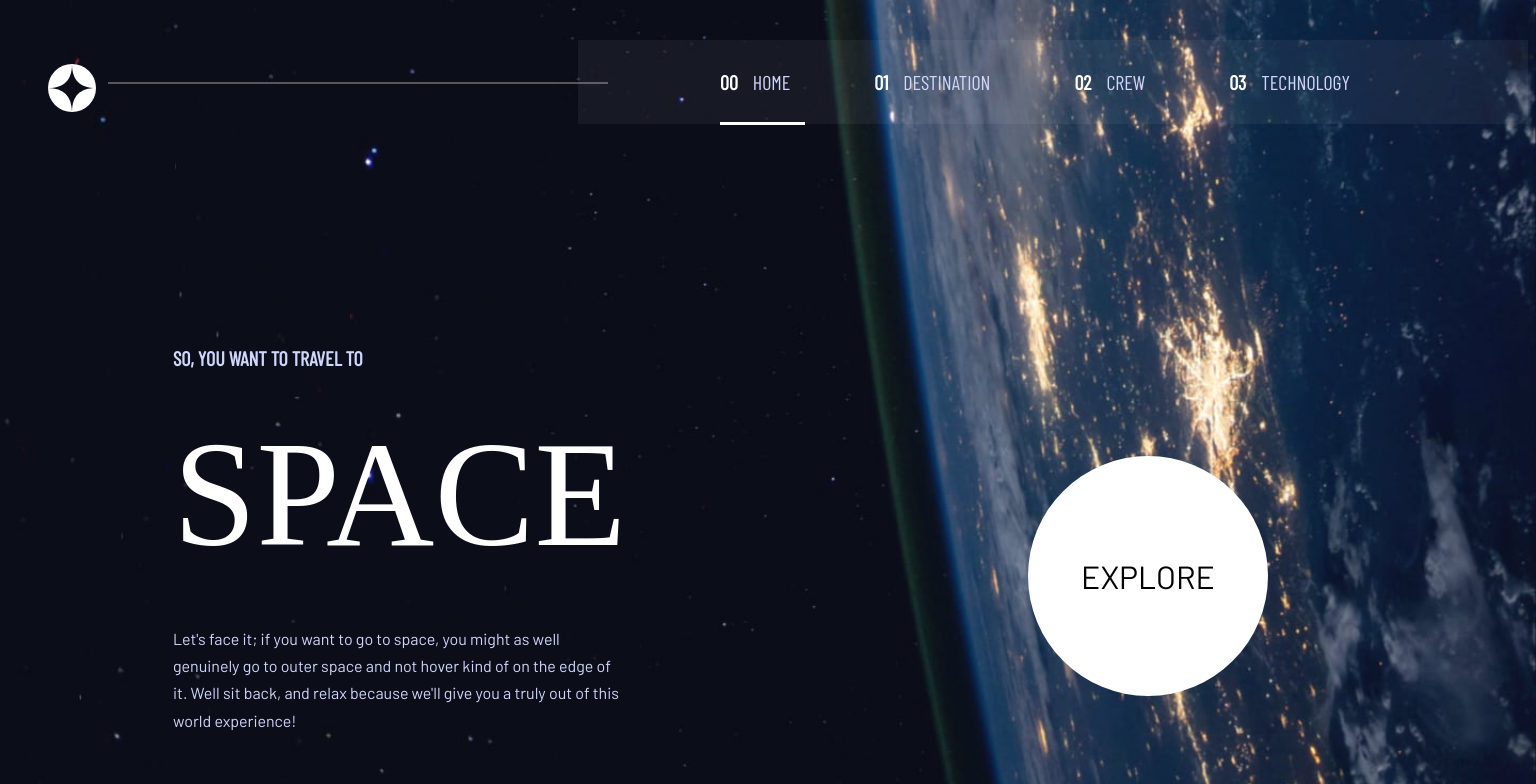
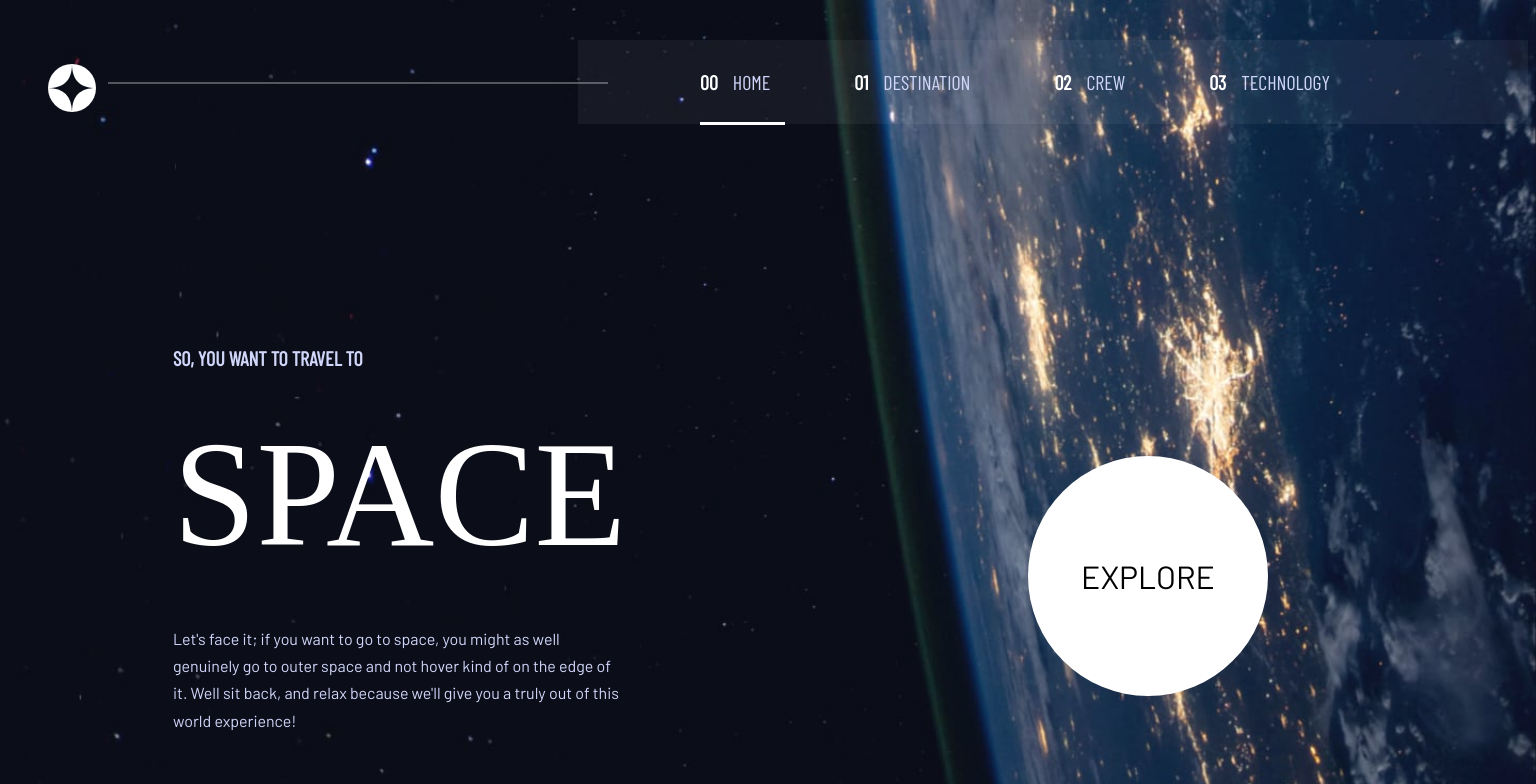
Before and after one commit to SmileAndWaveBoyz/Space, a React (Create React App) app: page / in a window 1536 px wide. Shown: the top 784 px of the page. Built offline with nearby package versions, Linux system fonts and the light colour scheme; a web font is replaced by a local one.

Commit message:
Fix underline desktop position

```diff
--- a/public/styles.css
+++ b/public/styles.css
@@ -182,7 +182,6 @@ li, a {
         content: "";
         background-color: #ffffff;
         top: 52px;
-        left: 0px;
         right: 0px;
         width: 50px;
         height: 3px;
@@ -228,12 +227,9 @@ li, a {
     .navBar .navItems{
         width: 95rem;
         margin-right: 0;
+        padding-left: 100px;
     }
 
-    .navBar .navItems .active::after{
-        width: 90px;
-        height: 3px;
-    }
 
     .firstHeading{
         margin-top: 25rem;
@@ -250,16 +246,12 @@ li, a {
         height: 2px;
     }
 
-    .firstNumberNav{
-        padding-left: 100px;
-    }
-
     .navBar .navItems li a{
         margin-right: 40px;
     }
 
     .navBar .navItems .active::after{
-        left: 100px;
+        right: 0;
         width: 85px;
     }
 }
--- a/src/App.jsx
+++ b/src/App.jsx
@@ -15,7 +15,7 @@ function App() {
         </button>
 
         <ul className='navItems'>
-          <li className='underline firstNumberNav'><p>00</p><NavLink to="/">HOME</NavLink></li>
+          <li className='firstNumberNav'><p>00</p><NavLink to="/">HOME</NavLink></li>
           <li><p>01</p><NavLink to="/Destinations">DESTINATION</NavLink></li>
           <li><p>02</p><NavLink to="/Crew">CREW</NavLink></li>
           <li><p>03</p><NavLink to="/Technology">TECHNOLOGY</NavLink></li>
```
